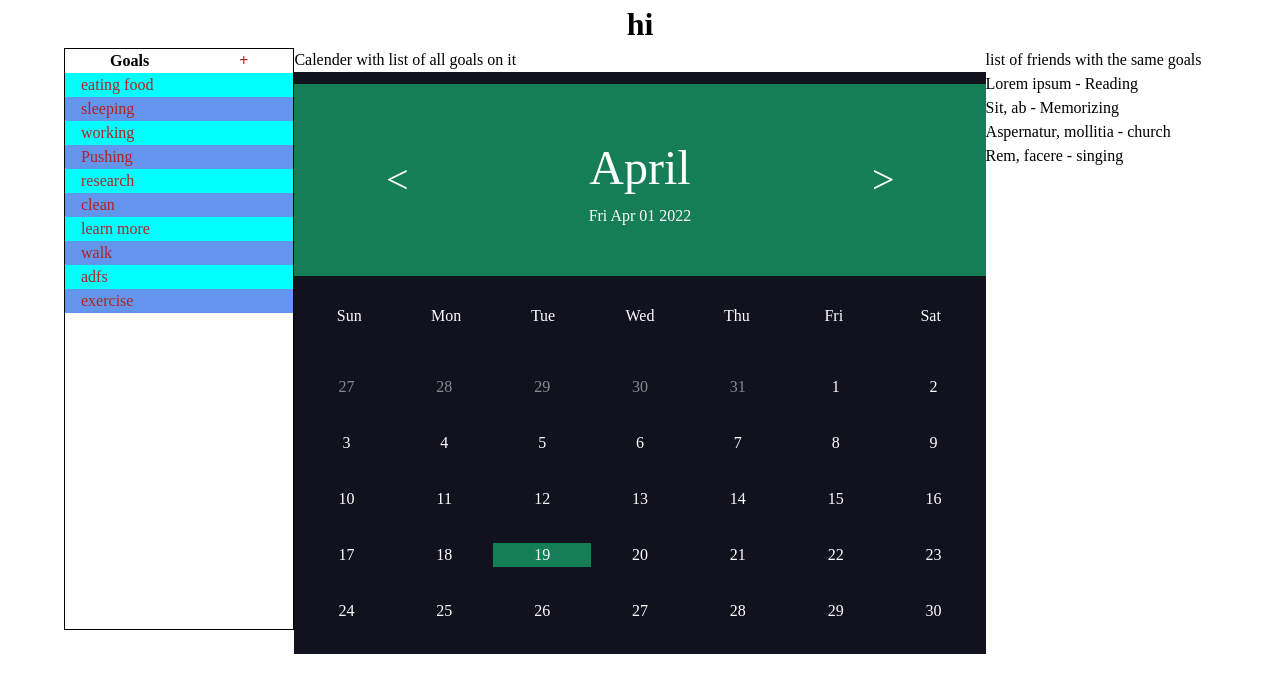
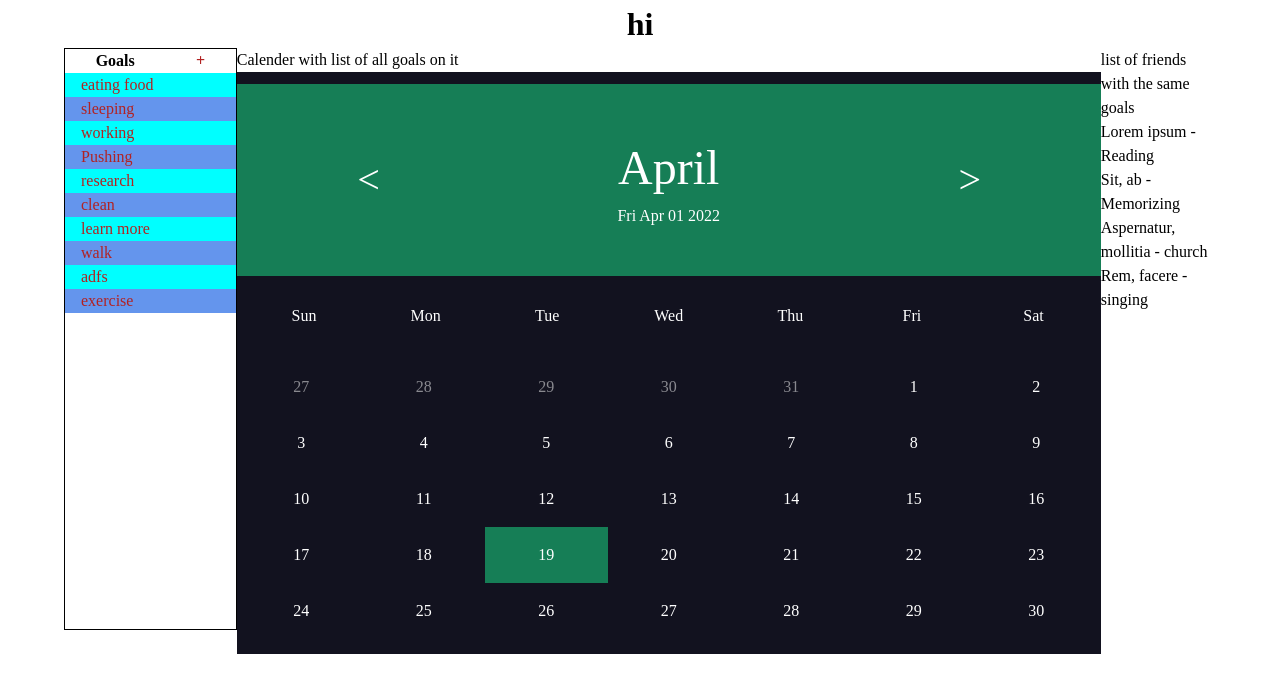
Before and after one commit to waterifire/piercing_light, a Django app: page /goals/home/ in a window 1280 px wide. Shown: the part 64-757 px from the top of the page. Run offline with Django 4.2, Linux system fonts and the light colour scheme; data comes from the database, SQL or seed files in the repository; both versions use the stored data as it was after the commit.

Commit message:
moving variables from django db into js

```diff
--- a/____foundation/goals/static/goals/goals_home.css
+++ b/____foundation/goals/static/goals/goals_home.css
@@ -9,15 +9,15 @@ h1 {
 }
 
 .list_goals {
-  flex-basis: 20%;
+  flex-basis: 15%;
 }
 
 .calendar {
-  flex-basis: 60%;
+  flex-basis: 75%;
 }
 
 .list_friends {
-  flex-basis: 20%;
+  flex-basis: 10%;
 }
 
 /* list_goals ################# */
@@ -115,8 +115,9 @@ h1 {
 }
 
 .days div {
-  margin: 1rem 0 ;
-  width: 14.286%;
+  padding: 1rem 0 ;
+  flex-basis: 14.286%;
+  height: 100%;
   display: flex;
   justify-content: center;
   align-items: center;
--- a/____foundation/goals/static/goals/goals_home_calendar.js
+++ b/____foundation/goals/static/goals/goals_home_calendar.js
@@ -46,23 +46,41 @@ const renderCalendar = () => {
 
   }
 
+  checkedDays = []
   const monthDays = document.querySelector('.days')
   for(let i = 1; i<= lastDayDate; i++) {
     if(i === new Date().getDate() && date.getMonth() === new Date().getMonth()){
       days += `<div class="today">${i}</div>`;
+      checkedDays.push(i)
     } else {
       days += `<div>${i}</div>`
+      checkedDays.push(i)
     }
   }
-
-
 
   for(let j=1; j<=nextDays; j++) {
     days += `<div class="next-date">${j}</div>`
     }
     monthDays.innerHTML = days;
+
+
+// Django here ################################
+    const checkedMonth = months[month_number_in_months]
+    for (var key in goalList) {
+      if (goalList.hasOwnProperty(key)) {
+
+        // console.log(key + " - > " + goalList[key])
+        var split = goalList[key].split(' ')
+        var specificDay = split[1].replace(/,\s*$/, "")  // Regular expression. Remove , and whitespace at end
+        // console.log(typeof(specificDay))
+        // console.log(typeof(checkedDays[1]))
+        // console.log(checkedDays)
+        if (checkedDays.includes(parseInt(specificDay))) {
+          console.log('Yes')
         }
-
+      }
+    }
+  }  // renderCalendar function ends here #######################
 
 
   var prevChoice = document.querySelector('.prev')
@@ -75,6 +93,8 @@ var prevChoice = document.querySelector('.next')
   prevChoice.addEventListener('click', () => {
     date.setMonth(date.getMonth() + 1)
     renderCalendar()
+
+    // months[month_number_in_months]
 })
 
 renderCalendar()
--- a/____foundation/goals/templates/goals/goals_home.html
+++ b/____foundation/goals/templates/goals/goals_home.html
@@ -74,6 +74,13 @@
   </div>
 </div>
 
+
+<script>
+  const goalList = {}
+  {% for goal in goals %}
+    goalList[`{{goal}}`] = `{{goal.deadline}}`
+  {% endfor %}
+</script>
+
 <script src="{% static 'goals/goals_home_calendar.js' %}" charset="utf-8"></script>
-
 {% endblock content %}
--- a/____foundation/goals/views.py
+++ b/____foundation/goals/views.py
@@ -6,10 +6,11 @@ from .forms import GoalForm
 # Create your views here.
 
 def goals_home(request):
+    testing = "test"
     goals = Goal.objects.all()
 
 
-    context = {'goals': goals,}
+    context = {'goals': goals, 'testing': testing}
     return render(request, 'goals/goals_home.html', context)
 
 def goals_add(request):
```
Also changed, not shown: ____foundation/db.sqlite3. Lines whose indentation alone changed are shown as unchanged.
